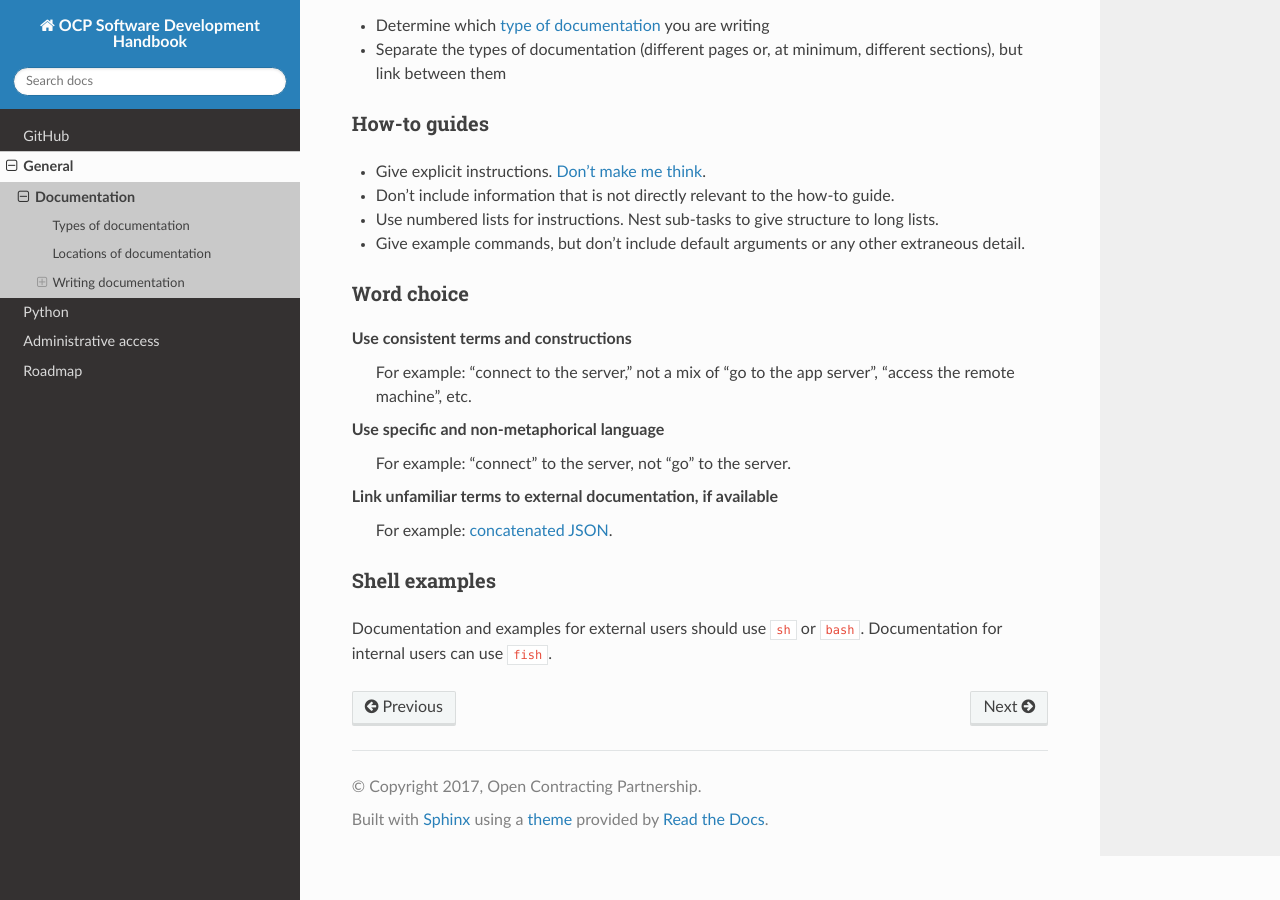
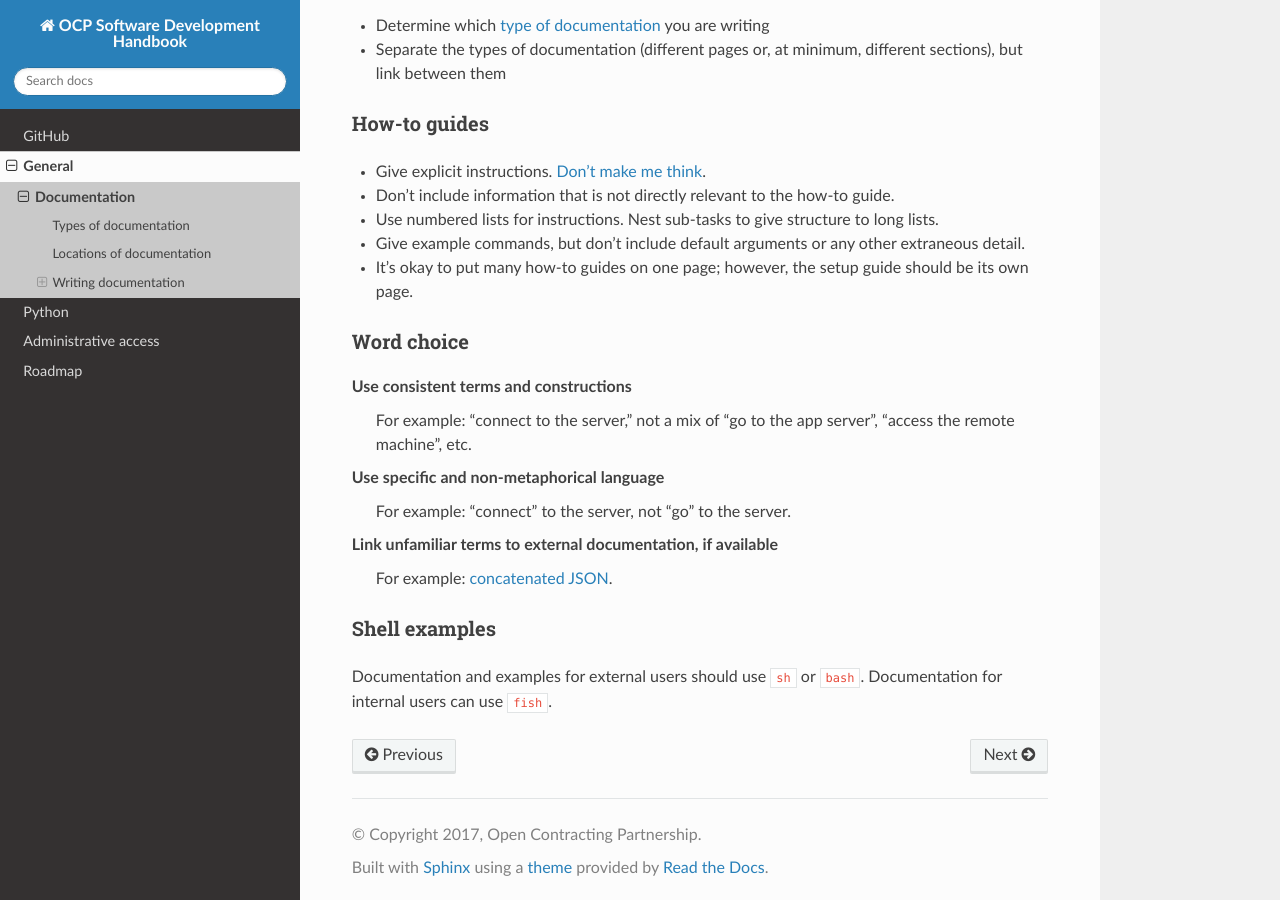
Before and after one commit to open-contracting/software-development-handbook, a Sphinx documentation site: the page built from docs/general/documentation.rst, in a window 1280 px wide and 900 px high, scrolled down 605 px. Built offline with Sphinx 7.4.7 and the Read the Docs theme 2.0.0, drawn with Linux system fonts in a browser that asks for light colours.

Commit message:
Add note about setup guide

```diff
--- a/docs/general/documentation.rst
+++ b/docs/general/documentation.rst
@@ -33,6 +33,7 @@ How-to guides
 -  Don't include information that is not directly relevant to the how-to guide.
 -  Use numbered lists for instructions. Nest sub-tasks to give structure to long lists.
 -  Give example commands, but don't include default arguments or any other extraneous detail.
+-  It's okay to put many how-to guides on one page; however, the setup guide should be its own page.
 
 Word choice
 ~~~~~~~~~~~
```
